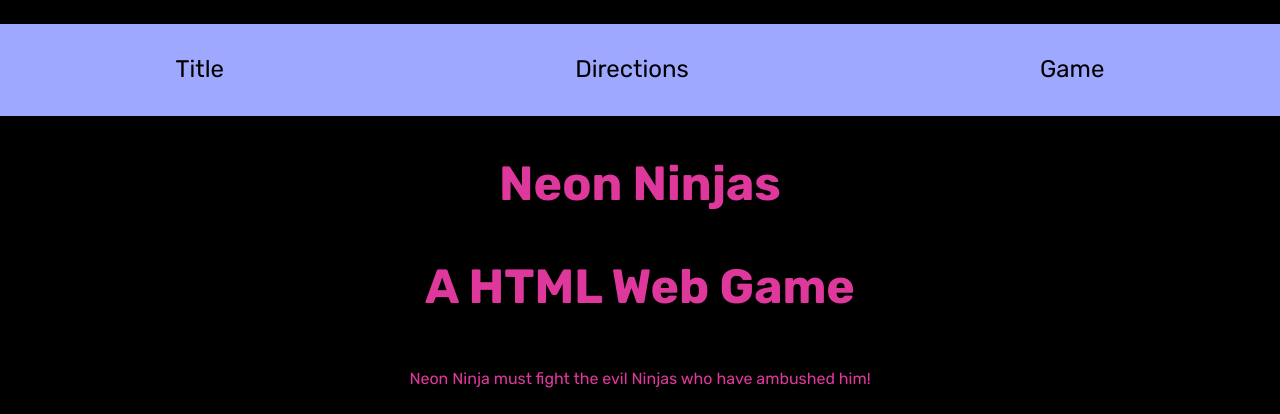
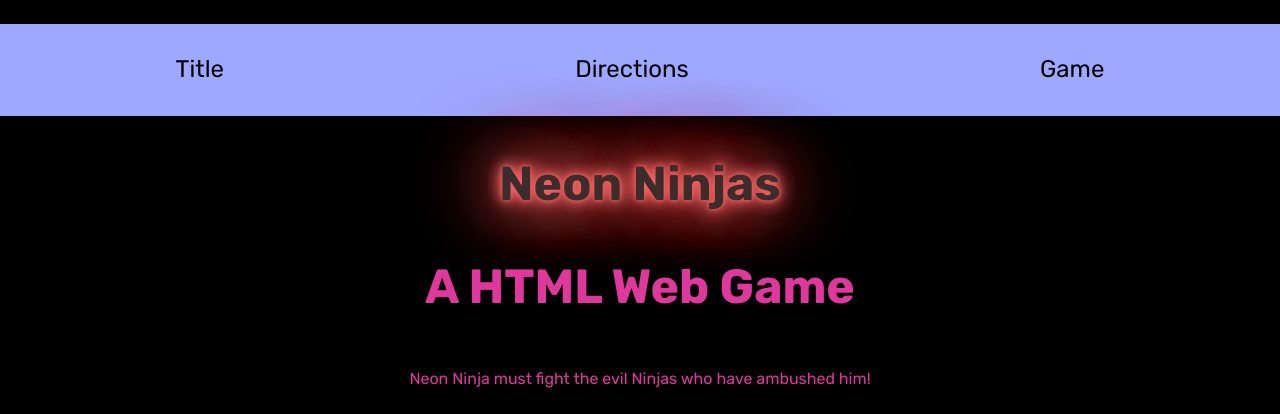
Before and after one commit to gsantos3/FullyHacks-Html-game, a plain HTML site: page Title.html in a window 1280 px wide. Shown: the top 414 px of the page. Drawn offline with nearby package versions, Linux system fonts and the light colour scheme.

Commit message:
colors
.

```diff
--- a/Title.html
+++ b/Title.html
@@ -8,7 +8,7 @@
     <link rel="stylesheet" href="index.css" />
     <title>Title</title>
   </head>
-  <body style="background-color:#000000">
+  <body style="background-color:black">
     <div class="container">
         <ul class="nav">
             <li>
@@ -21,7 +21,7 @@
                 <a class="navlink" href="Game.html">Game</a>
             </li>
           </ul>
-      <h1 class="title2">Neon Ninjas</h1>
+      <h1 class="title3">Neon Ninjas</h1>
       <h2 class = "title2">A HTML Web Game</h2>
     <p class = "titleCaption"> Neon Ninja must fight the evil Ninjas who have ambushed him!
     </p>
--- a/index.css
+++ b/index.css
@@ -57,7 +57,13 @@ html {
   margin-top: 2rem;
   font-size: 2rem;
 }
-
+.title3 {
+  color: rgb(60, 44, 44);
+  text-shadow: 0 0 0px #ff6666, 0 0 5px #ff6666, 0 0 14px #ff6666, 0 0 20px #ff6666,
+  0 0 70px #ff6666, 0 0 80px #ff6666, 0 0 90px #ff6666, 0 0 100px #ff6666;
+  margin-top: 1rem;
+  font-size: 3rem;
+}
 .pictureCaption {
   margin-top: 1rem;
 }
```
Also changed, not shown: Game.html (+1 -1 lines).
